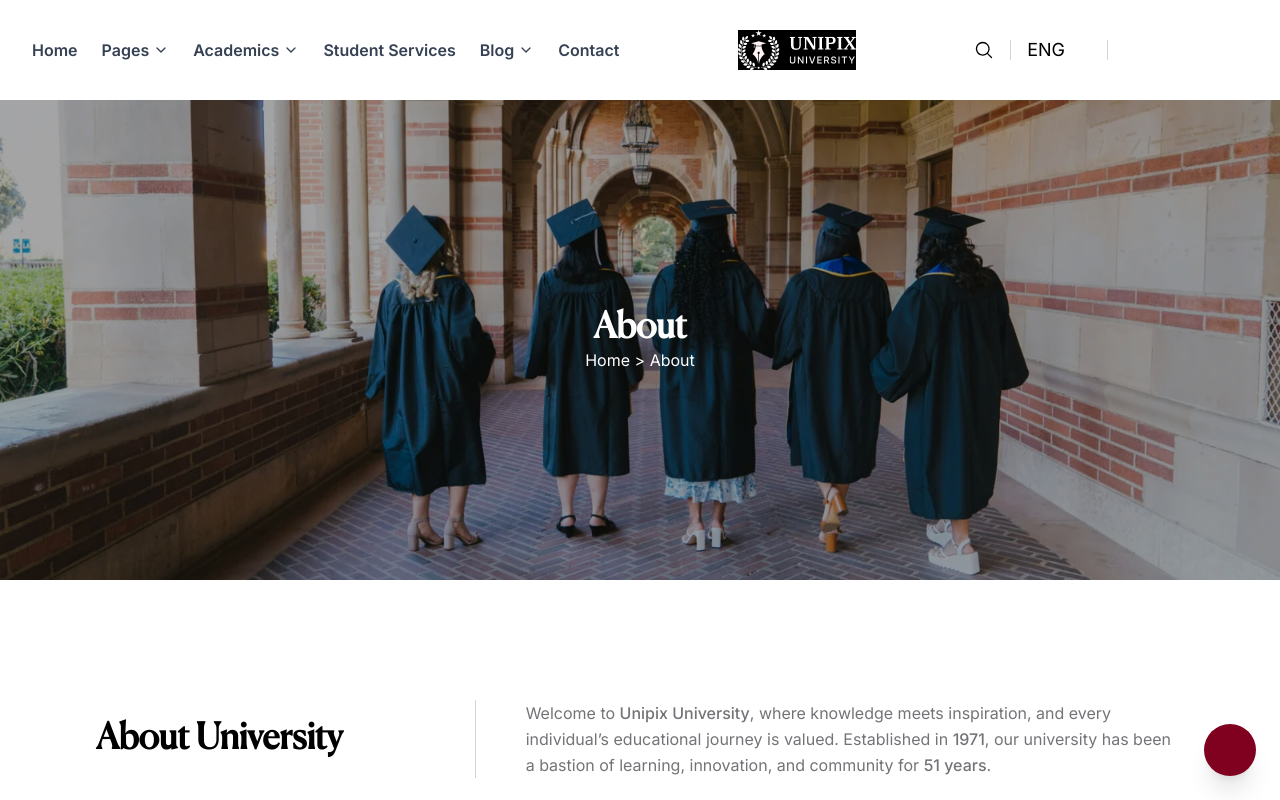
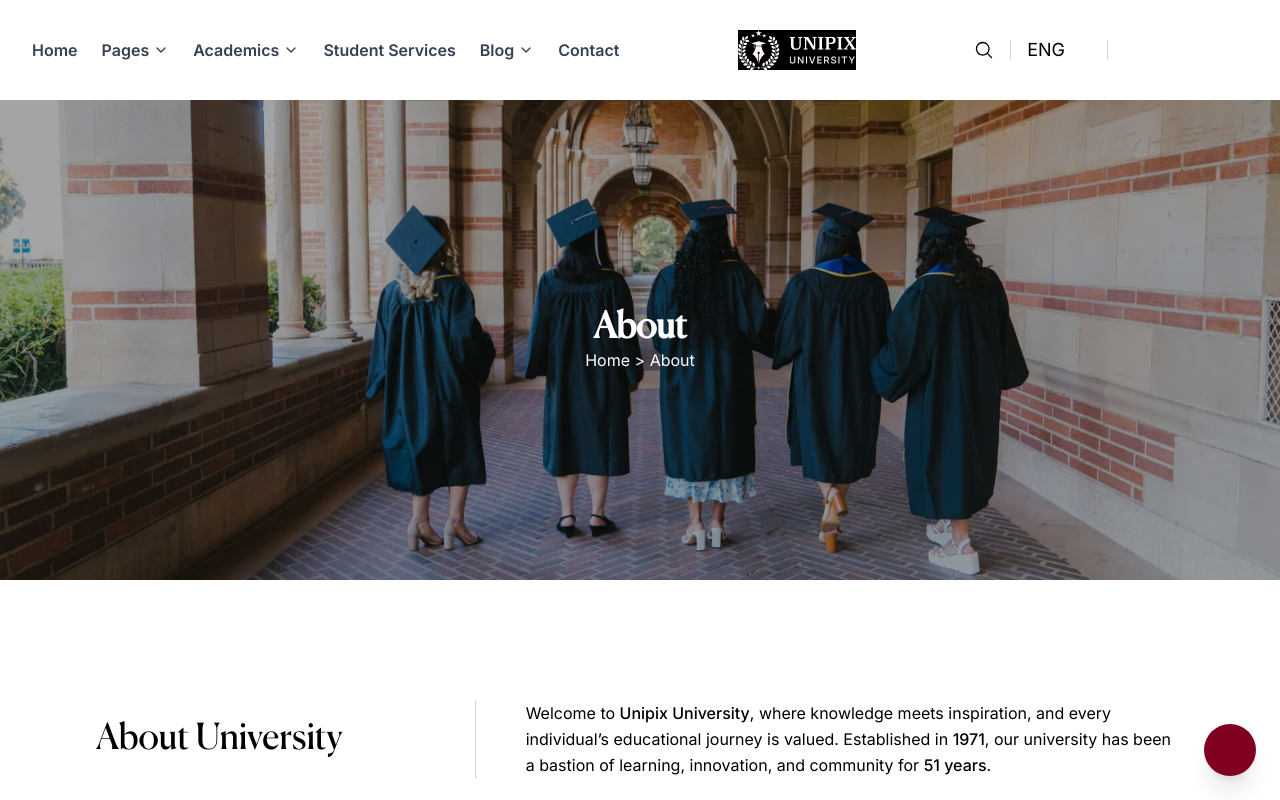
Before and after one commit to Kwasi-1/school-template-v1, a Next.js app: page /about in a window 1280 px wide. Shown: the top 800 px of the page. Built offline with nearby package versions, Linux system fonts and the light colour scheme; some icons are missing.

Commit message:
change  font weight on about section

```diff
--- a/components/about/AboutSection.tsx
+++ b/components/about/AboutSection.tsx
@@ -5,12 +5,12 @@ const AboutSection = () => {
     <section className="w-[85%] container mx-auto pb-12 pt-[120px] border-b border-gray-300 text-[16px]">
       <div className="grid grid-cols-1 md:grid-cols-[0.5fr_1fr] gap-6 items-center">
         {/* Title */}
-        <h2 className="text-4xl font-semibold text-black">About University</h2>
+        <h2 className="text-4xl text-black">About University</h2>
 
         {/* Separator & Text */}
         <div className="flex gap-[50px] ">
           <div className="border-l border-gray-300"></div>
-          <p className="text-[#737477] leading-relaxed">
+          <p className="leading-relaxed">
             Welcome to <span className="font-medium">Unipix University</span>,
             where knowledge meets inspiration, and every individual’s
             educational journey is valued. Established in{" "}
```
